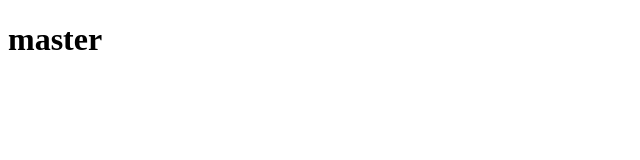
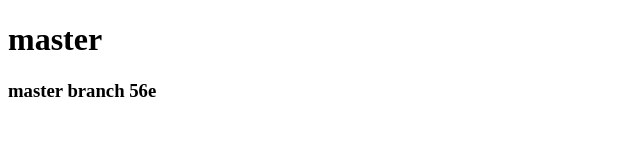
Before and after one commit to PKTseng/test, a plain HTML site: page index.html in a window 1280 px wide. Shown: the whole page, without its empty margins (0-640 px from the left). Drawn offline with Linux system fonts and the light colour scheme.

Commit message:
add h3 content

```diff
--- a/index.html
+++ b/index.html
@@ -7,5 +7,6 @@
 </head>
 <body>
   <h1>master</h1>
+  <h3>master branch 56e</h3>
 </body>
 </html>
```
